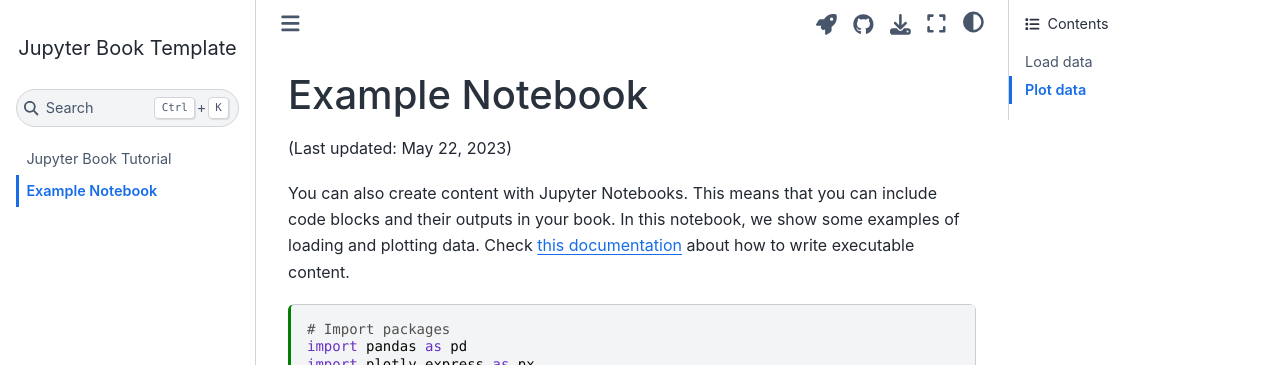
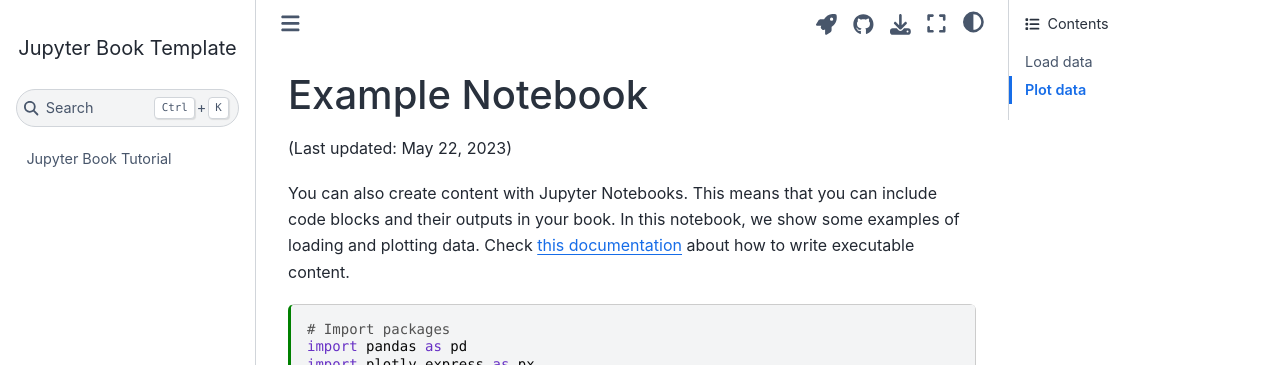
Before and after one commit to LarsGroep/uva, a Jupyter Book: the page built from docs/notebook.ipynb, in a window 1280 px wide and 900 px high. Shown: the top 365 px of the window. Built offline with Jupyter Book 1.0.4 settings and Sphinx 7.4.7 and the Sphinx Book theme 1.1.4, drawn with Linux system fonts in a browser that asks for light colours; pages that are not in the unit, such as notebooks, are missing from menus; comment, search, counter and statistics services are not loaded; some of the changed text lies outside the part shown.

Commit message:
notebook

```diff
--- a/_toc.yml
+++ b/_toc.yml
@@ -4,4 +4,4 @@
 format: jb-book
 root: docs/home
 chapters:
-- file: docs/notebook
+- file: docs/migration
```
Also changed, not shown: 1 other file.
